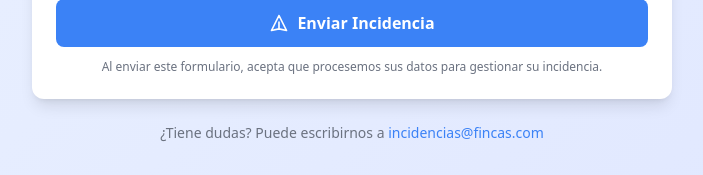
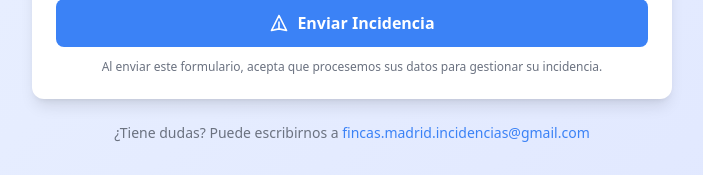
Before and after one commit to anzony91/fincas-incident-agent, a FastAPI app: page /reportar in a window 1280 px wide. Shown: the part 980-1155 px from the top of the page, without its empty margins (288-991 px from the left). Run offline with FastAPI, Linux system fonts and the light colour scheme; some libraries are stand-ins or nearby versions.

Commit message:
fix: update contact email in incident form

```diff
--- a/templates/incident_form.html
+++ b/templates/incident_form.html
@@ -183,7 +183,7 @@
 
         <!-- Footer -->
         <div class="text-center mt-6 text-sm text-gray-500">
-            <p>¿Tiene dudas? Puede escribirnos a <a href="mailto:incidencias@fincas.com" class="text-primary hover:underline">incidencias@fincas.com</a></p>
+            <p>¿Tiene dudas? Puede escribirnos a <a href="mailto:fincas.madrid.incidencias@gmail.com" class="text-primary hover:underline">fincas.madrid.incidencias@gmail.com</a></p>
         </div>
     </div>
 </body>
```
